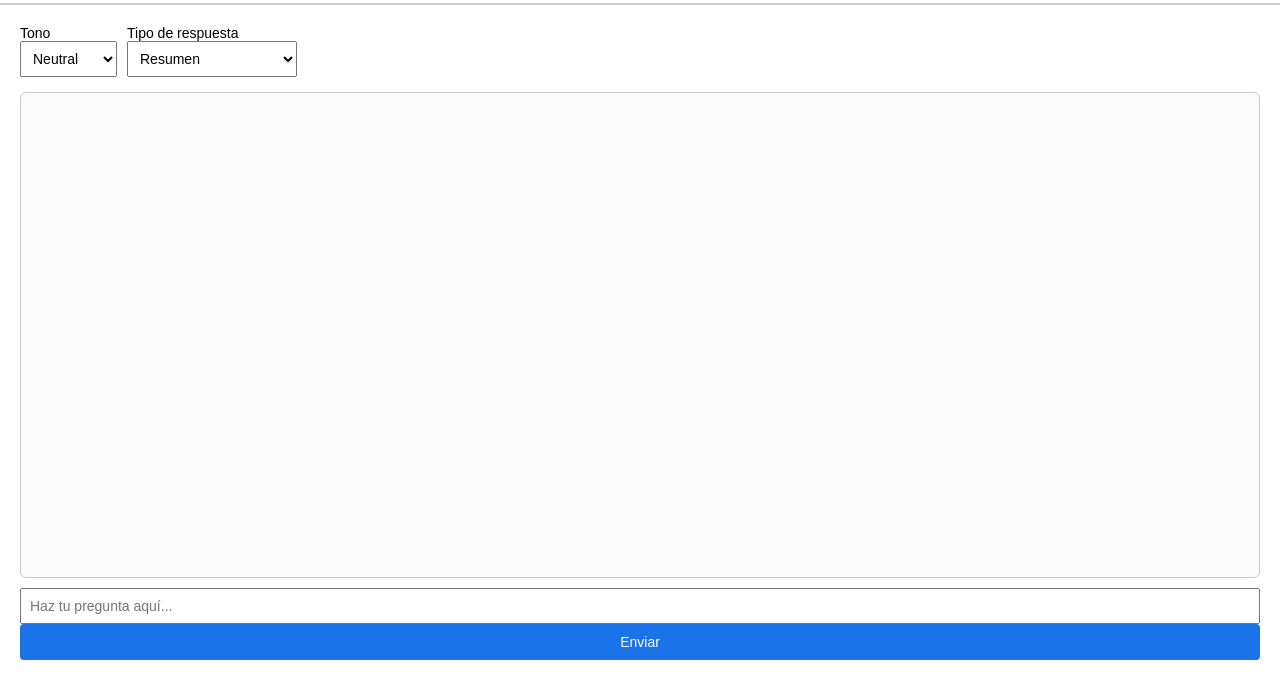
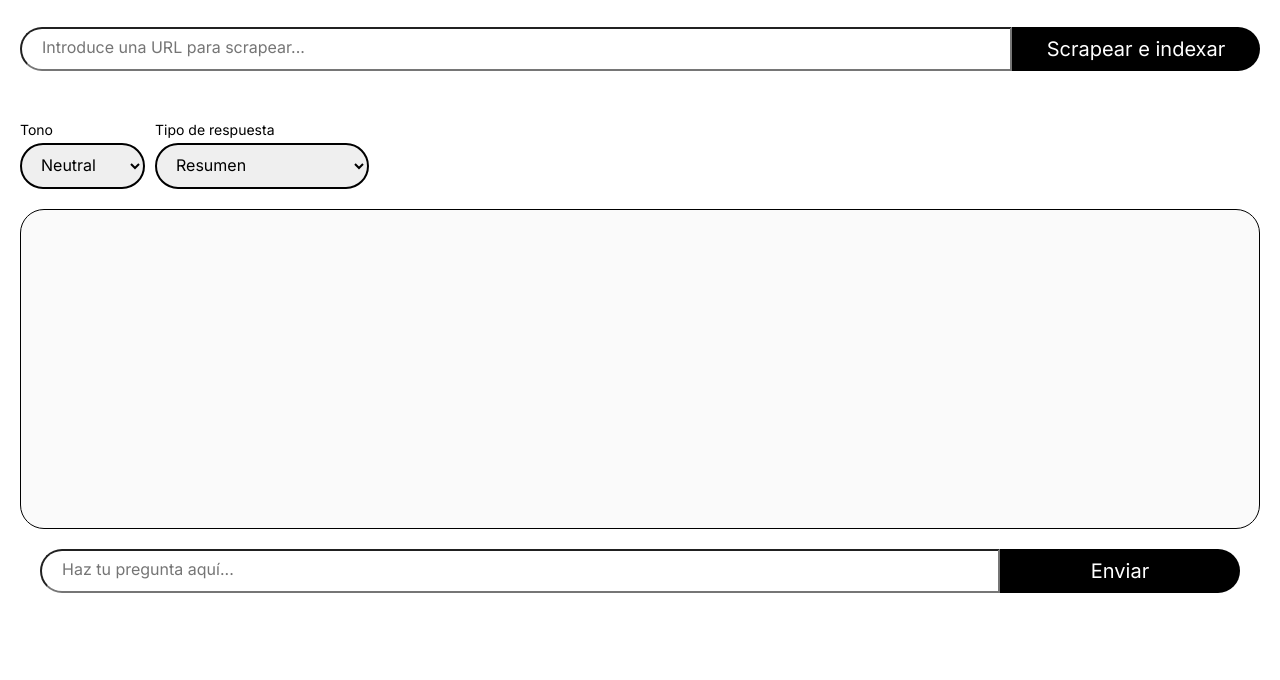
Before and after one commit to leonardolopezcallejo/web-scraper, a plain HTML site: page static/index.html in a window 1280 px wide. Shown: the part 120-800 px from the top of the page. Drawn offline with Linux system fonts and the light colour scheme.

Commit message:
stiles and js

```diff
--- /dev/null
+++ b/static/assets/css/style.css
@@ -0,0 +1,114 @@
+*{
+    box-sizing: border-box;
+}
+
+body {
+    font-family: "Inter", sans-serif;
+    margin: 0;
+    padding: 0;
+    background-color: white;
+    height: 100vh;
+    display: flex;
+    flex-direction: column;
+}
+.container{
+    display: flex;
+    align-items: center;
+    justify-content: center;
+}
+.wrapper{
+    width: 1500px;
+}
+h1 {
+    text-align: center;
+    color: black;
+    font-family: "Inter", sans-serif;
+    font-weight: 800;
+    line-height: 94%;
+    font-size: 60px;
+}
+
+.top-panel, .question {
+    padding: 10px 20px;
+    display: flex;
+    justify-content: flex-start;
+    flex-wrap: wrap;
+}
+.top-panel-input, .bottom-panel-input{
+    width: 80%;
+    border-radius: 24px 0 0 24px;
+    padding-left: 20px;
+}
+.top-panel-input::placeholder, .bottom-panel-input::placeholder{
+    font-size: 16px;
+    font-family: "Inter", sans-serif;
+}
+.top-panel-button, .bottom-panel-button{
+    width: 20%;
+    padding: 10px 20px;
+    font-size: 14px;
+    background: black;
+    color: white;
+    border: none;
+    cursor: pointer;
+    font-family: "Inter", sans-serif;
+    font-size: 20px;
+    font-weight: 600px;
+    border-radius: 0 24px 24px 0;
+}
+#estadoScraper{
+    width: 100%;
+    padding: 10px 0;
+    font-family: "Inter", sans-serif;
+    font-size: 16px;
+}
+.bottom-panel {
+    flex: 1;
+    display: flex;
+    flex-direction: column;
+    padding: 20px;
+}
+
+.config-inputs {
+    display: flex;
+    gap: 10px;
+    flex-wrap: wrap;
+    margin-bottom: 10px;
+}
+
+label {
+    display: flex;
+    flex-direction: column;
+    font-size: 14px;
+    margin-bottom: 10px;
+    font-family: "Inter", sans-serif;
+}
+select{
+    margin-top: 5px;
+    font-family: "Inter", sans-serif;
+    font-size: 16px;
+    padding: 10px 15px;
+    border-radius: 24px;
+    border: 2px solid black;
+}
+
+
+
+
+#conversacion {
+    border: 1px solid black;
+    border-radius: 24px;
+    padding: 16px;
+    background-color: #fafafa;
+    margin-bottom: 10px;
+    height: 40vh;
+}
+
+@media screen and (max-width:768px){
+    .bottom-panel-input{
+        width: 70%
+    }
+    .bottom-panel-button{
+        width: 30%;
+    }
+}
--- /dev/null
+++ b/static/assets/js/main.js
@@ -0,0 +1,117 @@
+document.addEventListener("DOMContentLoaded", function () {
+
+        // Flag para activar/desactivar modo fake
+    const USE_FAKE = true;
+
+    const entrada = document.getElementById("entrada");
+    const enviarBtn = document.getElementById("enviar");
+    const conversacion = document.getElementById("conversacion");
+
+    // Respuestas fake
+    const fakeChatResponses = [
+      "Según el contexto... esta es una respuesta simulada breve.",
+      "Según el contexto... aquí tienes una explicación más larga y detallada simulada.",
+      "Según el contexto... lista de puntos simulada:\n- Punto 1\n- Punto 2\n- Punto 3"
+    ];
+    const fakeScrapResponse = "Scrapeo completado (12 fragmentos subidos).";
+
+    function scrollAbajo() {
+      conversacion.scrollTop = conversacion.scrollHeight;
+    }
+
+      function addMessage(text, sender) {
+        const msg = document.createElement("span");
+        msg.classList.add("msg", sender);
+        msg.textContent = text;
+        conversacion.appendChild(msg);
+        scrollAbajo();
+      }
+
+    function enviarPregunta() {
+      const pregunta = entrada.value.trim();
+      if (!pregunta) return;
+
+      const tono = document.getElementById("tono").value;
+      const tipo_respuesta = document.getElementById("tipo_respuesta").value;
+
+      addMessage(`🧑‍💻 Tú: ${pregunta}`, "user");
+      entrada.value = "";
+      scrollAbajo();
+
+      if (USE_FAKE) {
+        // Respuesta fake
+        setTimeout(() => {
+          const randomResp = fakeChatResponses[Math.floor(Math.random() * fakeChatResponses.length)];
+          addMessage(`🤖 IA: ${randomResp}`, "ai");
+          scrollAbajo();
+        }, 600);
+      } else {
+        // Llamada real
+        fetch("http://127.0.0.1:8001/chat", {
+          method: "POST",
+          headers: { "Content-Type": "application/json" },
+          body: JSON.stringify({ texto: pregunta, tono, tipo_respuesta })
+        })
+          .then(res => res.json())
+          .then(data => {
+            addMessage(`🤖 IA: ${data.respuesta}`, "ai");
+            scrollAbajo();
+          })
+          .catch(err => {
+            addMessage(`❌ Error: ${err}`, "error");
+            scrollAbajo();
+          });
+      }
+    }
+
+    enviarBtn.addEventListener("click", enviarPregunta);
+    entrada.addEventListener("keypress", function (e) {
+      if (e.key === "Enter") {
+        e.preventDefault();
+        enviarPregunta();
+      }
+    });
+
+    function scrapearYSubir() {
+      const url = document.getElementById("url").value.trim();
+      if (!url) return;
+
+      document.getElementById("estadoScraper").innerText = "⏳ Procesando...";
+      document.getElementById("conversacion").innerHTML = "";
+
+      if (USE_FAKE) {
+        setTimeout(() => {
+          document.getElementById("estadoScraper").innerText = `✅ ${fakeScrapResponse}`;
+        }, 1000);
+      } else {
+        fetch("http://127.0.0.1:8001/scrap", {
+          method: "POST",
+          headers: { "Content-Type": "application/json" },
+          body: JSON.stringify({ url })
+        })
+          .then(res => res.json())
+          .then(data => {
+            document.getElementById("estadoScraper").innerText = `✅ ${data.resultado}`;
+          })
+          .catch(err => {
+            document.getElementById("estadoScraper").innerText = `❌ Error: ${err}`;
+          });
+      }
+    }
+
+      const topButton = document.querySelector(".top-panel button");
+
+    function updateButtonText() {
+        if (!topButton) return;
+        if (window.innerWidth <= 768) {
+        topButton.textContent = "OK";
+        } else {
+        topButton.textContent = "Scrapear e indexar";
+        }
+    }
+
+    updateButtonText();
+
+    window.addEventListener("resize", updateButtonText);
+
+});
--- a/static/index.html
+++ b/static/index.html
@@ -4,96 +4,24 @@
   <meta charset="UTF-8" />
   <meta name="viewport" content="width=device-width, initial-scale=1.0" />
   <title>Web Scraping by Garaje</title>
-  <style>
-    body {
-      font-family: Arial, sans-serif;
-      margin: 0;
-      padding: 0;
-      background-color: #f2f2f2;
-      height: 100vh;
-      display: flex;
-      flex-direction: column;
-    }
 
-    h1 {
-      text-align: center;
-      background-color: #1a73e8;
-      color: white;
-      margin: 0;
-      padding: 15px;
-    }
+  <link rel="preconnect" href="https://fonts.googleapis.com">
+  <link rel="preconnect" href="https://fonts.gstatic.com" crossorigin>
+  <link href="https://fonts.googleapis.com/css2?family=Inter:ital,opsz,wght@0,14..32,100..900;1,14..32,100..900&display=swap" rel="stylesheet">
 
-    .top-panel {
-      padding: 10px 20px;
-      background-color: #fff;
-      display: flex;
-      gap: 10px;
-      align-items: center;
-      border-bottom: 2px solid #ccc;
-    }
+  <link rel="stylesheet" href="assets/css/style.css">
 
-    .bottom-panel {
-      flex: 1;
-      display: flex;
-      flex-direction: column;
-      padding: 20px;
-      background-color: #ffffff;
-    }
-
-    .config-inputs {
-      display: flex;
-      gap: 10px;
-      flex-wrap: wrap;
-      margin-bottom: 10px;
-    }
-
-    label {
-      display: flex;
-      flex-direction: column;
-      font-size: 14px;
-      margin-bottom: 5px;
-    }
-
-    select, input[type="text"] {
-      padding: 8px;
-      font-size: 14px;
-    }
-
-    button {
-      padding: 10px 20px;
-      font-size: 14px;
-      background-color: #1a73e8;
-      color: white;
-      border: none;
-      border-radius: 4px;
-      cursor: pointer;
-    }
-
-    button:hover {
-      background-color: #155ab6;
-    }
-
-    #conversacion {
-      flex: 1;
-      border: 1px solid #ccc;
-      border-radius: 6px;
-      padding: 16px;
-      background-color: #fafafa;
-      overflow-y: auto;
-      white-space: pre-wrap;
-      margin-bottom: 10px;
-    }
-  </style>
 </head>
 <body>
+  <main>
+    <div class="container">
+      <div class="wrapper">
         <h1>Web Scraping by Garaje</h1>
-
         <div class="top-panel">
-    <input type="text" id="url" placeholder="Introduce una URL para scrapear..." style="flex: 1;" />
-    <button onclick="scrapearYSubir()">Scrapear e indexar</button>
+          <input type="text" id="url" class="top-panel-input" placeholder="Introduce una URL para scrapear..."/>
+          <button class="top-panel-button" onclick="scrapearYSubir()">Scrapear e indexar</button>
           <div id="estadoScraper"></div>
         </div>
-
         <div class="bottom-panel">
           <div class="config-inputs">
             <label>Tono
@@ -103,7 +31,6 @@
                 <option value="coloquial">Coloquial</option>
               </select>
             </label>
-
             <label>Tipo de respuesta
               <select id="tipo_respuesta">
                 <option value="resumen">Resumen</option>
@@ -112,104 +39,16 @@
               </select>
             </label>
           </div>
+          <div id="conversacion"></div>
+          <div class="question">
+            <input type="text" id="entrada" class="bottom-panel-input" placeholder="Haz tu pregunta aquí..." />
+            <button id="enviar" class="bottom-panel-button">Enviar</button>
+          </div>
+        </div>
+      </div>
+    </div>
+  </main>
 
-    <div id="conversacion"></div>
-
-    <input type="text" id="entrada" placeholder="Haz tu pregunta aquí..." />
-    <button id="enviar">Enviar</button>
-  </div>
-
-  <script>
-    // Flag para activar/desactivar modo fake
-    const USE_FAKE = true;
-
-    const entrada = document.getElementById("entrada");
-    const enviarBtn = document.getElementById("enviar");
-    const conversacion = document.getElementById("conversacion");
-
-    // Respuestas fake
-    const fakeChatResponses = [
-      "Según el contexto... esta es una respuesta simulada breve.",
-      "Según el contexto... aquí tienes una explicación más larga y detallada simulada.",
-      "Según el contexto... lista de puntos simulada:\n- Punto 1\n- Punto 2\n- Punto 3"
-    ];
-    const fakeScrapResponse = "Scrapeo completado (12 fragmentos subidos).";
-
-    function scrollAbajo() {
-      conversacion.scrollTop = conversacion.scrollHeight;
-    }
-
-    function enviarPregunta() {
-      const pregunta = entrada.value.trim();
-      if (!pregunta) return;
-
-      const tono = document.getElementById("tono").value;
-      const tipo_respuesta = document.getElementById("tipo_respuesta").value;
-
-      conversacion.innerHTML += `\n🧑‍💻 Tú: ${pregunta}\n`;
-      entrada.value = "";
-      scrollAbajo();
-
-      if (USE_FAKE) {
-        // Respuesta fake
-        setTimeout(() => {
-          const randomResp = fakeChatResponses[Math.floor(Math.random() * fakeChatResponses.length)];
-          conversacion.innerHTML += `🤖 IA: ${randomResp}\n\n`;
-          scrollAbajo();
-        }, 600);
-      } else {
-        // Llamada real
-        fetch("http://127.0.0.1:8001/chat", {
-          method: "POST",
-          headers: { "Content-Type": "application/json" },
-          body: JSON.stringify({ texto: pregunta, tono, tipo_respuesta })
-        })
-          .then(res => res.json())
-          .then(data => {
-            conversacion.innerHTML += `🤖 IA: ${data.respuesta}\n\n`;
-            scrollAbajo();
-          })
-          .catch(err => {
-            conversacion.innerHTML += `❌ Error: ${err}\n\n`;
-            scrollAbajo();
-          });
-      }
-    }
-
-    enviarBtn.addEventListener("click", enviarPregunta);
-    entrada.addEventListener("keypress", function (e) {
-      if (e.key === "Enter") {
-        e.preventDefault();
-        enviarPregunta();
-      }
-    });
-
-    function scrapearYSubir() {
-      const url = document.getElementById("url").value.trim();
-      if (!url) return;
-
-      document.getElementById("estadoScraper").innerText = "⏳ Procesando...";
-      document.getElementById("conversacion").innerHTML = "";
-
-      if (USE_FAKE) {
-        setTimeout(() => {
-          document.getElementById("estadoScraper").innerText = `✅ ${fakeScrapResponse}`;
-        }, 1000);
-      } else {
-        fetch("http://127.0.0.1:8001/scrap", {
-          method: "POST",
-          headers: { "Content-Type": "application/json" },
-          body: JSON.stringify({ url })
-        })
-          .then(res => res.json())
-          .then(data => {
-            document.getElementById("estadoScraper").innerText = `✅ ${data.resultado}`;
-          })
-          .catch(err => {
-            document.getElementById("estadoScraper").innerText = `❌ Error: ${err}`;
-          });
-      }
-    }
-  </script>
+<script src="assets/js/main.js"></script>
 </body>
 </html>
```
Lines whose indentation alone changed are shown as unchanged.
